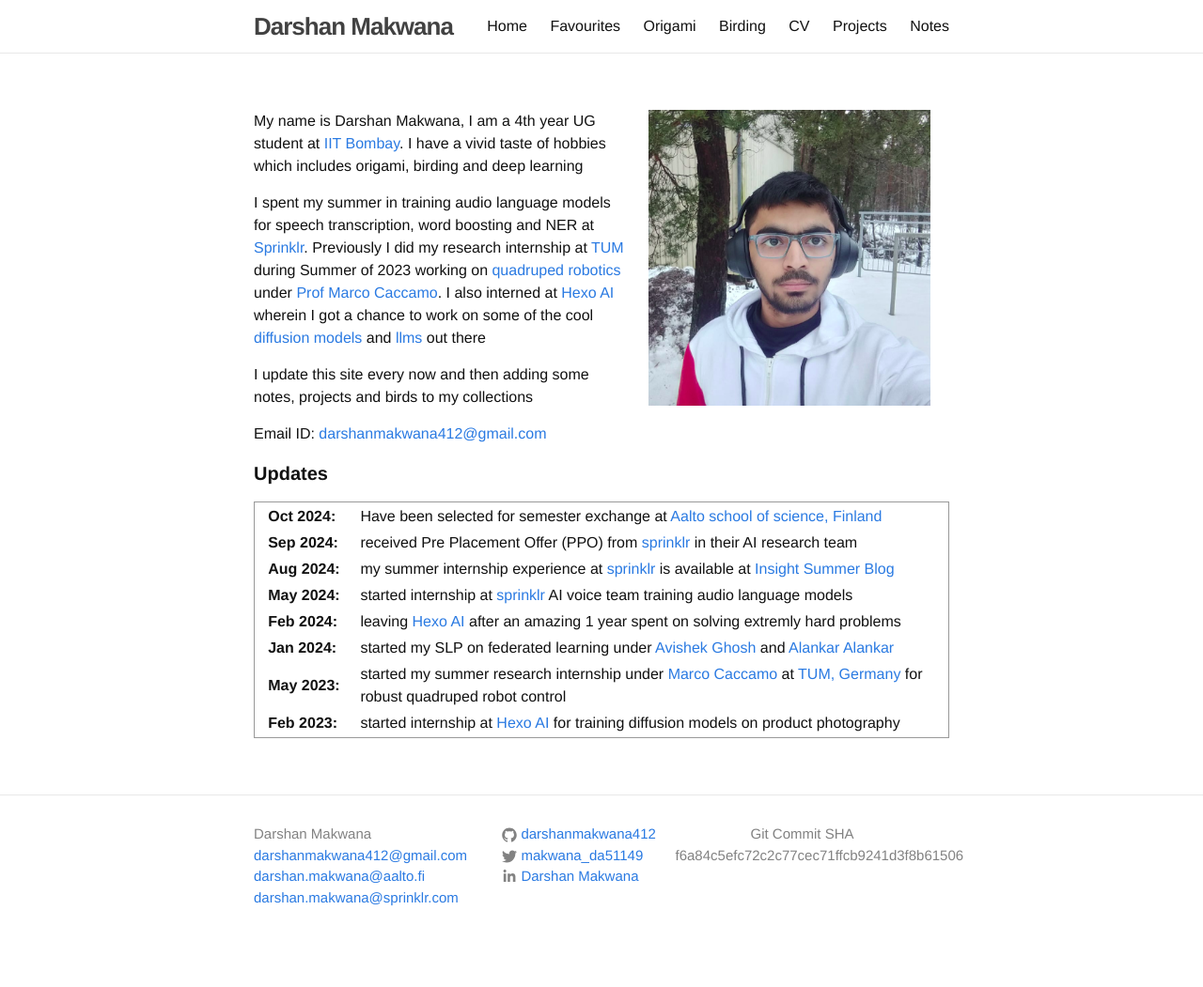
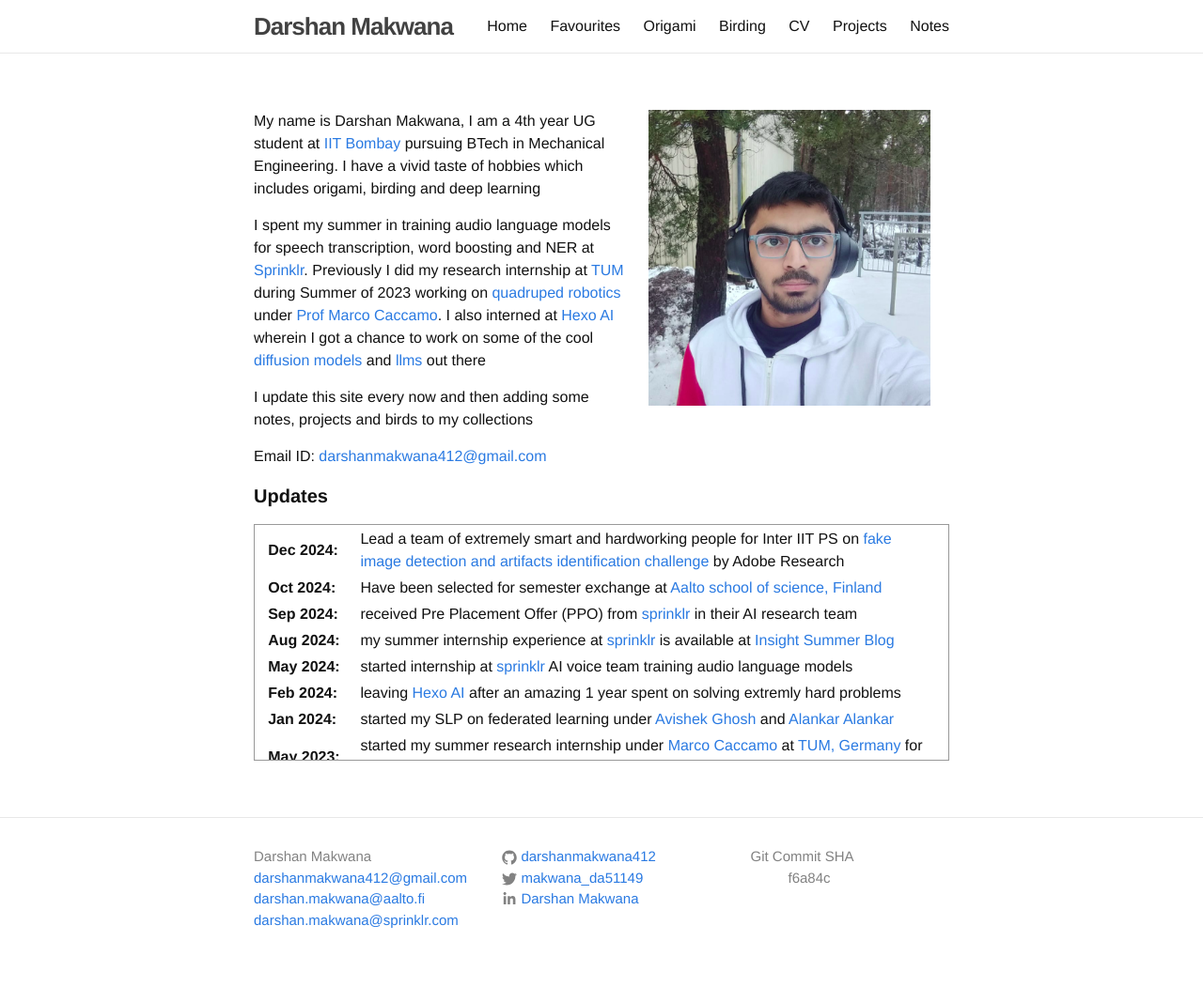
Before and after one commit to darshanmakwana412/darshanmakwana412.github.io, a Jekyll site: the page built from index.md, in a window 1280 px wide. Shown: the whole page at 94% size. Built offline with Jekyll 4.4.1, drawn with Linux system fonts in a browser that asks for light colours; comment, search, counter and statistics services are not loaded; before the commit the page ends 1027 px from its top, so only the background shows below that.

Commit message:
more updates

```diff
--- a/_includes/footer.html
+++ b/_includes/footer.html
@@ -37,11 +37,11 @@
             <!-- <a href="https://hits.seeyoufarm.com"><img src="https://hits.seeyoufarm.com/api/count/incr/badge.svg?url=https%3A%2F%2Fdarshanmakwana412.github.io&count_bg=%2379C83D&title_bg=%23555555&icon=&icon_color=%23E7E7E7&title=VIEWS&edge_flat=true"/></a> -->
             Git Commit SHA
             <br>
-            <div style="margin-left: -80px;">
+            <div style="margin-left: 40px;">
             {% if site.github.build_revision %}
-                {{ site.github.build_revision }}
+                {{ site.github.build_revision | slice: 0, 6 }}
             {% else %}
-                f6a84c5efc72c2c77cec71ffcb9241d3f8b61506
+                {{ "f6a84c5efc72c2c77cec71ffcb9241d3f8b61506" | slice: 0, 6 }}
             {% endif %}
             </div>
         </div>
--- a/index.md
+++ b/index.md
@@ -7,7 +7,7 @@
 
 ![Darshan Makwana](./img/people/darshan_jog.png){: style="float: right; margin: 0px 20px; width: 300px;" name="darshan"}
 
-My name is Darshan Makwana, I am a 4th year UG student at [IIT Bombay](https://en.wikipedia.org/wiki/IIT_Bombay). I have a vivid taste of hobbies which includes origami, birding and deep learning
+My name is Darshan Makwana, I am a 4th year UG student at [IIT Bombay](https://en.wikipedia.org/wiki/IIT_Bombay) pursuing BTech in Mechanical Engineering. I have a vivid taste of hobbies which includes origami, birding and deep learning
 
 I spent my summer in training audio language models for speech transcription, word boosting and NER at [Sprinklr](https://www.sprinklr.com/).
 Previously I did my research internship at [TUM](https://www.tum.de/en/) during Summer of 2023 working on [quadruped robotics](https://www.notion.so/System-Identification-and-Model-Based-Deep-Reinforcement-Learning-for-Agile-and-Robust-Quadruped-Rob-d64a6f1dd4434a18b57f3c60cdb16fe3?pvs=4) under [Prof Marco Caccamo](https://rtsl.cps.mw.tum.de/personal_page/mcaccamo/). I also interned at [Hexo AI](https://www.hexo.ai/) wherein I got a chance to work on some of the cool [diffusion models](https://en.wikipedia.org/wiki/Diffusion_model#:~:text=A%20diffusion%20model%20consists%20of,distribution%20of%20a%20given%20dataset.) and [llms](https://en.wikipedia.org/wiki/Large_language_model) out there
@@ -22,6 +22,7 @@
 <table>
 <col width="100px">
 <col width="650px">
+<tr><td><b>Dec 2024:</b></td><td>Lead a team of extremely smart and hardworking people for Inter IIT PS on <a href="https://interiit-tech.com/problem-statement/">fake image detection and artifacts identification challenge</a> by Adobe Research</td></tr>
 <tr><td><b>Oct 2024:</b></td><td>Have been selected for semester exchange at <a href="https://www.aalto.fi/en/school-of-science">Aalto school of science, Finland</a></td></tr>
 <tr><td><b>Sep 2024:</b></td><td>received Pre Placement Offer (PPO) from <a href="https://www.sprinklr.com/">sprinklr</a> in their AI research team</td></tr>
 <tr><td><b>Aug 2024:</b></td><td>my summer internship experience at <a href="https://www.sprinklr.com/">sprinklr</a> is available at <a href="https://summerblog.insightiitb.org/darshan-makwana-sprinklr/">Insight Summer Blog</a></td></tr>
```
